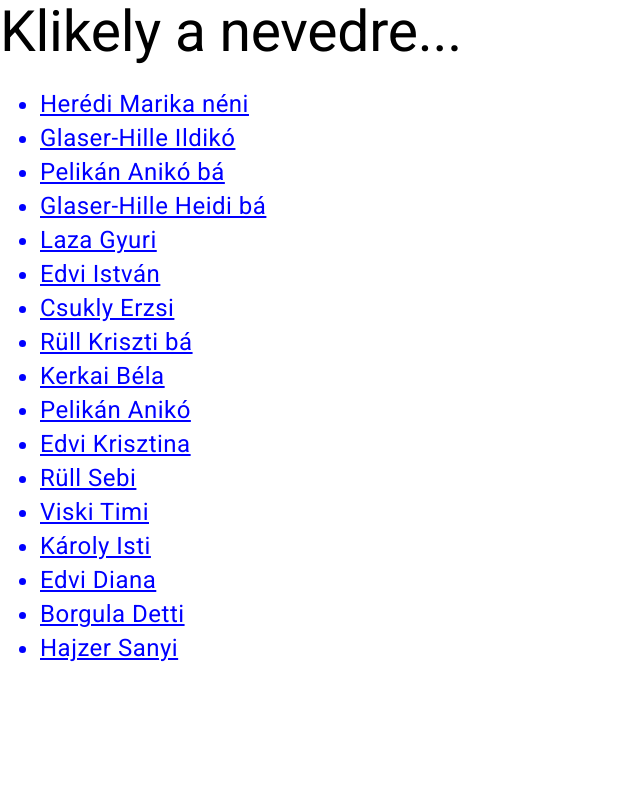
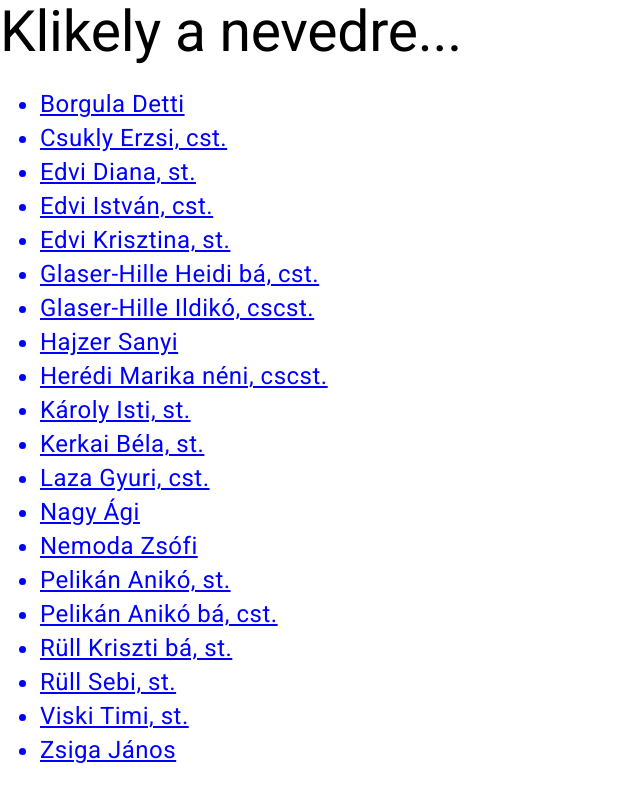
Before and after one commit to glaza/szavaz, an Angular app: page /login in a window 1280 px wide. Shown: the whole page, without its empty margins (0-640 px from the left). Built offline with nearby package versions, Linux system fonts and the light colour scheme.

Commit message:
Prevented not officers from voting

```diff
--- a/src/app/ballot/ballot.component.ts
+++ b/src/app/ballot/ballot.component.ts
@@ -1,7 +1,7 @@
 import { Component, Input, OnInit } from '@angular/core'
 import { Ballot, Vote } from '../voting/voting.models'
 import { VotingService } from '../voting/voting.service'
-import { getUsername } from '../login/login'
+import { getUser, getUsername } from '../login/login'
 
 @Component({
   selector: 'app-ballot',
@@ -43,6 +43,12 @@ export class BallotComponent implements OnInit {
     }
 
     async vote(choice: number) {
+        const currentUser = getUser()
+        if (currentUser.votes === 0 && this.ballot.creator !== currentUser.name) {
+            alert('Bocs, de csak cserkész tisztek tudnak szavazni mások kérdésére!')
+            return
+        }
+
         await this.votingService.vote(this.ballot, {
             timestamp: new Date().toISOString(),
             name: getUsername(),
--- a/src/app/login/login.component.html
+++ b/src/app/login/login.component.html
@@ -2,7 +2,7 @@
 <ul>
     @for (user of users; track user.name) {
         <li (click)="logUserIn(user.name)">
-            {{ user.name }}
+            {{ formatName(user) }}
         </li>
     }
 </ul>
--- a/src/app/login/login.component.ts
+++ b/src/app/login/login.component.ts
@@ -1,5 +1,5 @@
 import { Component } from '@angular/core'
-import { users } from './login.models'
+import { User, users } from './login.models'
 import { login, logout } from './login'
 import { Router } from '@angular/router'
 
@@ -12,7 +12,7 @@ import { Router } from '@angular/router'
 })
 export class LoginComponent {
 
-    users = users
+    users = users.sort((a, b) => a.name.localeCompare(b.name))
 
     constructor(
         private router: Router,
@@ -24,4 +24,8 @@ export class LoginComponent {
         login(name)
         this.router.navigate(['/'])
     }
+
+    formatName(user: User) {
+        return user.rank ? `${user.name}, ${user.rank}.` : user.name
+    }
 }
--- a/src/app/login/login.models.ts
+++ b/src/app/login/login.models.ts
@@ -1,5 +1,11 @@
 
-export const users = [
+export interface User {
+    name: string
+    rank?: string
+    votes: number
+}
+
+export const users: User[] = [
     {
         name: 'Herédi Marika néni',
         rank: 'cscst',
@@ -77,12 +83,22 @@ export const users = [
     },
     {
         name: 'Borgula Detti',
-        rank: 'fcsj',
-        votes: 1,
+        votes: 0,
     },
     {
         name: 'Hajzer Sanyi',
-        rank: 'fcsj',
-        votes: 1,
+        votes: 0,
+    },
+    {
+        name: 'Nemoda Zsófi',
+        votes: 0,
+    },
+    {
+        name: 'Nagy Ági',
+        votes: 0,
+    },
+    {
+        name: 'Zsiga János',
+        votes: 0,
     },
 ]
--- a/src/app/login/login.ts
+++ b/src/app/login/login.ts
@@ -1,4 +1,5 @@
 import { ensure } from '../../utils'
+import { User, users } from './login.models'
 
 export function isLoggedIn(): boolean {
     return !!localStorage.getItem('user')
@@ -15,3 +16,7 @@ export function logout(): void {
 export function getUsername(): string {
     return ensure(localStorage.getItem('user'))
 }
+
+export function getUser(): User {
+    return ensure(users.find(user => user.name === getUsername()))
+}
--- a/src/app/new-ballot/new-ballot.component.ts
+++ b/src/app/new-ballot/new-ballot.component.ts
@@ -6,6 +6,7 @@ import { FormsModule } from '@angular/forms'
 import { MatIconModule } from '@angular/material/icon'
 import { MatFormFieldModule } from '@angular/material/form-field'
 import { MatInputModule } from '@angular/material/input'
+import { getUsername } from '../login/login'
 
 @Component({
     selector: 'app-new-ballot',
@@ -23,6 +24,7 @@ export class NewBallotComponent {
 
     ballot: Ballot = {
         timestamp: new Date().toISOString(),
+        creator: getUsername(),
         title: '',
         description: '',
         choices: ['Igen', 'Nem', 'Talán'],
--- a/src/app/voting/voting.models.ts
+++ b/src/app/voting/voting.models.ts
@@ -1,6 +1,7 @@
 
 export interface Ballot {
     timestamp: string
+    creator: string
     title: string
     description: string
     choices: string[]
```
